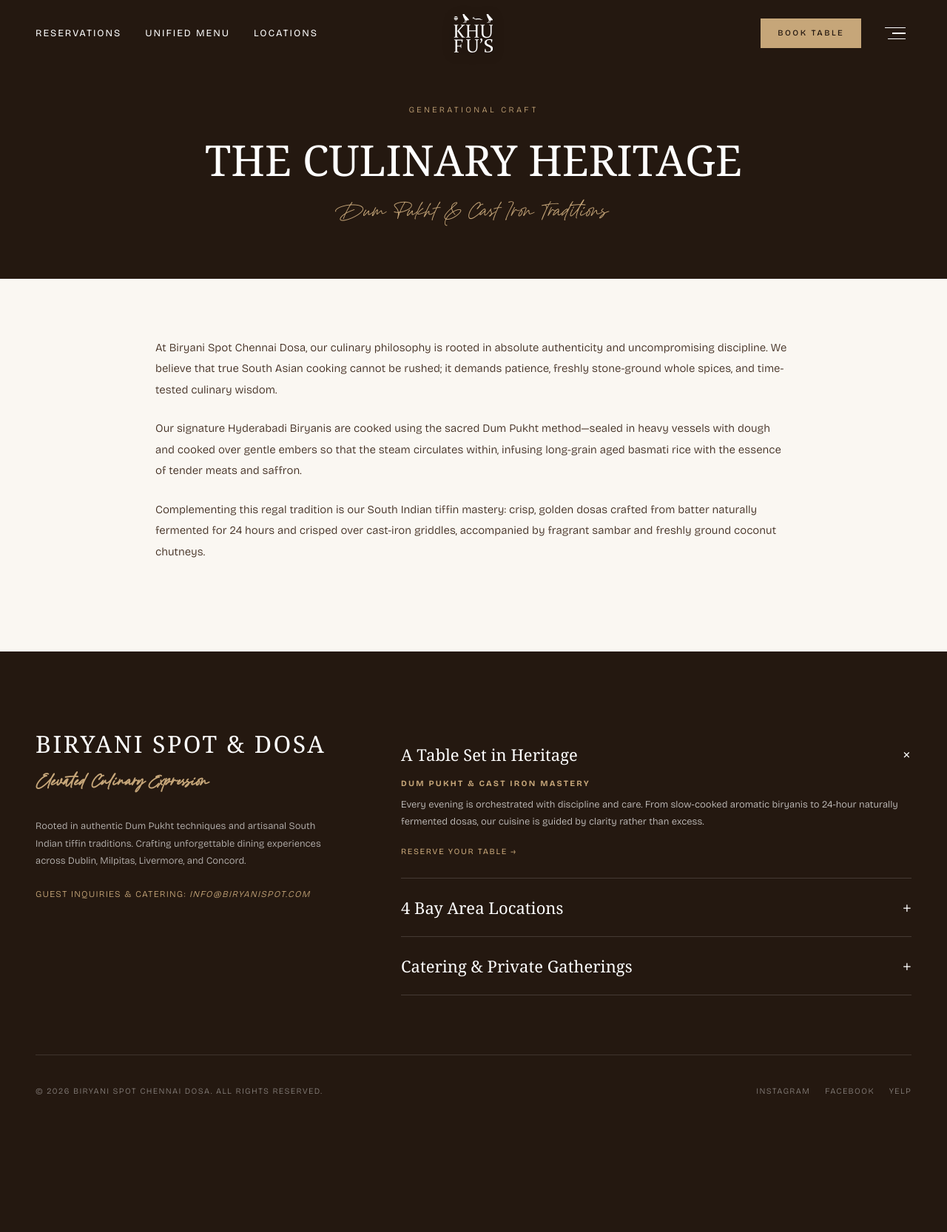
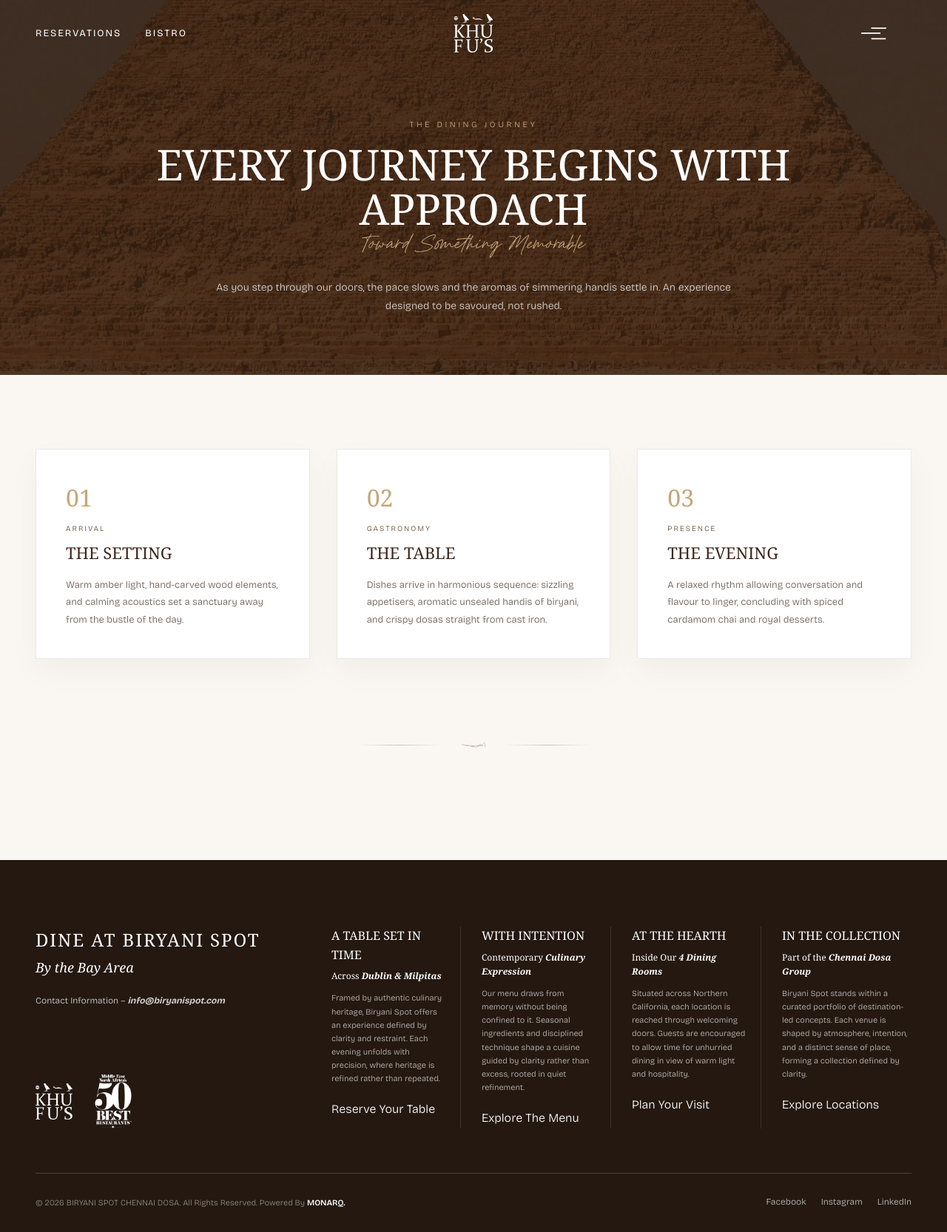
Before and after one commit to badalsharmaa/biryani-spot-chennai-dosa, a PHP site: page /experience in a window 1280 px wide. Shown: the whole page at 74% size. Before the commit the page ends 1480 px from the top, so only its background shows below. Run offline with PHP 8.4, Linux system fonts and the light colour scheme; some libraries are stand-ins or nearby versions; some web fonts are replaced.

Commit message:
feat: clone all pages from header (about, experience, legacy, gallery, bistro, menu, locations, reservations) and match exact Khufus header & footer design with Lottie burger and 4-column luxury layout

```diff
--- a/app/views/experience/index.php
+++ b/app/views/experience/index.php
@@ -1,27 +1,69 @@
 <?php
-$pageTitle = "About & The Craft | Biryani Spot Chennai Dosa";
+$pageTitle = "The Experience | Biryani Spot Chennai Dosa";
 require_once __DIR__ . "/../layouts/header.php";
 ?>
-<section style="padding: 140px 48px 60px; background-color: var(--color-espresso-dark); color: #fff; text-align: center;">
-  <div style="max-width: 900px; margin: 0 auto;">
-    <div style="font-size: 11px; letter-spacing: 0.3em; text-transform: uppercase; color: var(--color-sand); margin-bottom: 12px;">Generational Craft</div>
-    <h1 style="font-family: var(--font-serif); font-size: clamp(38px, 4.5vw, 64px); font-weight: 300; text-transform: uppercase;">
-      The Culinary Heritage
-      <span style="display: block; font-family: var(--font-script); font-size: clamp(26px, 2.5vw, 38px); color: var(--color-sand); text-transform: capitalize; margin-top: 4px;">Dum Pukht & Cast Iron Traditions</span>
+<section style="padding: 160px 48px 80px; background: #241810; color: #fff; text-align: center; position: relative;">
+  <div style="position: absolute; inset: 0; background: url('/assets/images/exp-landing.webp') center / cover no-repeat; opacity: 0.22;"></div>
+  <div style="position: relative; z-index: 2; max-width: 960px; margin: 0 auto;">
+    <div style="font-size: 11px; letter-spacing: 0.32em; text-transform: uppercase; color: var(--color-sand); margin-bottom: 14px;">The Dining Journey</div>
+    <h1 style="font-family: var(--font-serif); font-size: clamp(38px, 4.5vw, 64px); font-weight: 300; text-transform: uppercase; line-height: 1.05;">
+      EVERY JOURNEY BEGINS WITH<br>APPROACH
+      <span style="display: block; font-family: var(--font-script); font-size: clamp(26px, 2.5vw, 38px); color: var(--color-sand); text-transform: capitalize; margin-top: 6px;">toward something memorable</span>
     </h1>
-  </div>
-</section>
-<section style="padding: 80px 48px 120px; background-color: var(--color-cream); line-height: 1.9; font-size: 15px; color: var(--color-espresso);">
-  <div style="max-width: 860px; margin: 0 auto;">
-    <p style="margin-bottom: 24px;">
-      At Biryani Spot Chennai Dosa, our culinary philosophy is rooted in absolute authenticity and uncompromising discipline. We believe that true South Asian cooking cannot be rushed; it demands patience, freshly stone-ground whole spices, and time-tested culinary wisdom.
-    </p>
-    <p style="margin-bottom: 24px;">
-      Our signature Hyderabadi Biryanis are cooked using the sacred Dum Pukht method—sealed in heavy vessels with dough and cooked over gentle embers so that the steam circulates within, infusing long-grain aged basmati rice with the essence of tender meats and saffron.
-    </p>
-    <p>
-      Complementing this regal tradition is our South Indian tiffin mastery: crisp, golden dosas crafted from batter naturally fermented for 24 hours and crisped over cast-iron griddles, accompanied by fragrant sambar and freshly ground coconut chutneys.
+    <p style="margin-top: 24px; font-size: 14px; color: rgba(255,255,255,0.78); line-height: 1.8; max-width: 720px; margin-left: auto; margin-right: auto;">
+      As you step through our doors, the pace slows and the aromas of simmering handis settle in. An experience designed to be savoured, not rushed.
     </p>
   </div>
 </section>
+
+<!-- Chapter sequence -->
+<section style="padding: 100px 48px; background-color: var(--color-cream);">
+  <div style="max-width: 1200px; margin: 0 auto;">
+
+    <div style="display: grid; grid-template-columns: repeat(3, 1fr); gap: 36px;">
+
+      <div style="background: #fff; padding: 40px; border: 1px solid rgba(61,41,28,0.1); box-shadow: 0 16px 40px rgba(0,0,0,0.04);">
+        <div style="font-family: var(--font-serif); font-size: 32px; color: var(--color-sand); margin-bottom: 8px;">01</div>
+        <div style="font-size: 10px; letter-spacing: 0.2em; text-transform: uppercase; color: rgb(106,76,54); margin-bottom: 8px;">Arrival</div>
+        <h3 style="font-family: var(--font-serif); font-size: 22px; font-weight: 300; text-transform: uppercase; color: var(--color-espresso); margin-bottom: 14px;">
+          The Setting
+        </h3>
+        <p style="font-size: 13px; line-height: 1.8; color: rgba(61,41,28,0.75);">
+          Warm amber light, hand-carved wood elements, and calming acoustics set a sanctuary away from the bustle of the day.
+        </p>
+      </div>
+
+      <div style="background: #fff; padding: 40px; border: 1px solid rgba(61,41,28,0.1); box-shadow: 0 16px 40px rgba(0,0,0,0.04);">
+        <div style="font-family: var(--font-serif); font-size: 32px; color: var(--color-sand); margin-bottom: 8px;">02</div>
+        <div style="font-size: 10px; letter-spacing: 0.2em; text-transform: uppercase; color: rgb(106,76,54); margin-bottom: 8px;">Gastronomy</div>
+        <h3 style="font-family: var(--font-serif); font-size: 22px; font-weight: 300; text-transform: uppercase; color: var(--color-espresso); margin-bottom: 14px;">
+          The Table
+        </h3>
+        <p style="font-size: 13px; line-height: 1.8; color: rgba(61,41,28,0.75);">
+          Dishes arrive in harmonious sequence: sizzling appetisers, aromatic unsealed handis of biryani, and crispy dosas straight from cast iron.
+        </p>
+      </div>
+
+      <div style="background: #fff; padding: 40px; border: 1px solid rgba(61,41,28,0.1); box-shadow: 0 16px 40px rgba(0,0,0,0.04);">
+        <div style="font-family: var(--font-serif); font-size: 32px; color: var(--color-sand); margin-bottom: 8px;">03</div>
+        <div style="font-size: 10px; letter-spacing: 0.2em; text-transform: uppercase; color: rgb(106,76,54); margin-bottom: 8px;">Presence</div>
+        <h3 style="font-family: var(--font-serif); font-size: 22px; font-weight: 300; text-transform: uppercase; color: var(--color-espresso); margin-bottom: 14px;">
+          The Evening
+        </h3>
+        <p style="font-size: 13px; line-height: 1.8; color: rgba(61,41,28,0.75);">
+          A relaxed rhythm allowing conversation and flavour to linger, concluding with spiced cardamom chai and royal desserts.
+        </p>
+      </div>
+
+    </div>
+
+    <!-- Ornament Divider -->
+    <div class="kh-ornament-divider" style="margin-top: 60px;">
+      <div class="kh-ornament-line"></div>
+      <div class="kh-ornament-mark"></div>
+      <div class="kh-ornament-line"></div>
+    </div>
+
+  </div>
+</section>
 <?php require_once __DIR__ . "/../layouts/footer.php"; ?>
--- a/app/views/layouts/footer.php
+++ b/app/views/layouts/footer.php
@@ -1,83 +1,110 @@
   </main>
 
   <!-- =========================================================================
-       LUXURY MULTI-TIER ACCORDION FOOTER
+       EXACT LUXURY FOOTER (MATCHING KHUFUS.COM ELEMENTOR-58)
        ========================================================================= -->
-  <footer class="khf-footer">
-    <div class="khf-footer-grid">
+  <footer class="elementor-location-footer" style="background-color: #241810; color: #fff; padding: 90px 48px 30px; position: relative;">
+    <div style="max-width: 1440px; margin: 0 auto;">
 
-      <!-- Brand column -->
-      <div class="khf-footer-brand">
-        <h2>BIRYANI SPOT & DOSA</h2>
-        <h3>Elevated Culinary Expression</h3>
-        <p>
-          Rooted in authentic Dum Pukht techniques and artisanal South Indian tiffin traditions.
-          Crafting unforgettable dining experiences across Dublin, Milpitas, Livermore, and Concord.
-        </p>
-        <p style="color: var(--color-sand); font-size: 12px; letter-spacing: 0.1em; text-transform: uppercase;">
-          Guest Inquiries & Catering: <em>info@biryanispot.com</em>
-        </p>
-      </div>
+      <!-- Top Grid: Brand Box + 4 Columns -->
+      <div style="display: grid; grid-template-columns: minmax(280px, 340px) 1fr; gap: 60px; border-bottom: 1px solid rgba(255,255,255,0.18); padding-bottom: 60px;">
 
-      <!-- Accordion columns -->
-      <div class="khf-footer-accordion">
+        <!-- Left: Brand Info & Award Seals -->
+        <div style="display: flex; flex-direction: column; justify-content: space-between;">
+          <div>
+            <h2 style="font-family: var(--font-serif); font-size: 24px; font-weight: 300; letter-spacing: 0.08em; text-transform: uppercase; margin-bottom: 4px; color: #fff;">
+              DINE AT BIRYANI SPOT
+            </h2>
+            <h3 style="font-family: var(--font-serif); font-style: italic; font-size: 18px; font-weight: 300; color: #fff; margin-bottom: 20px;">
+              By the Bay Area
+            </h3>
+            <p style="font-family: var(--font-sans); font-size: 12px; color: rgba(255,255,255,0.8); line-height: 1.8; margin-bottom: 24px;">
+              Contact Information – <em><strong>info@biryanispot.com</strong></em>
+            </p>
+          </div>
 
-        <div class="khf-accordion-item is-open">
-          <button class="khf-accordion-header" type="button">
-            A Table Set in Heritage
-            <span>+</span>
-          </button>
-          <div class="khf-accordion-body">
-            <h4>Dum Pukht & Cast Iron Mastery</h4>
-            <p>
-              Every evening is orchestrated with discipline and care. From slow-cooked aromatic biryanis
-              to 24-hour naturally fermented dosas, our cuisine is guided by clarity rather than excess.
-            </p>
-            <a href="/reservations" class="khf-nav-link" style="color: var(--color-sand); font-size: 11px;">Reserve Your Table &rarr;</a>
+          <div style="display: flex; align-items: center; gap: 20px;">
+            <img src="/assets/images/logo-white.svg" alt="Brand Seal" style="width: 50px; height: auto;">
+            <img src="/assets/images/footer-award.webp" alt="Award Seal" style="width: 70px; height: auto;">
           </div>
         </div>
 
-        <div class="khf-accordion-item">
-          <button class="khf-accordion-header" type="button">
-            4 Bay Area Locations
-            <span>+</span>
-          </button>
-          <div class="khf-accordion-body">
-            <h4>Dublin &bull; Milpitas &bull; Livermore &bull; Concord</h4>
-            <p>
-              1. <strong>Dublin:</strong> 4288 Dublin Blvd #111 | (925) 361-5317<br>
-              2. <strong>Milpitas:</strong> 380 South Main Street | (669) 264-7920<br>
-              3. <strong>Livermore:</strong> 2050 Portola Avenue | (669) 264-7920<br>
-              4. <strong>Concord:</strong> 3540 Clayton Road | (925) 494-4470
+        <!-- Right: 4-Column Luxury Menu (Desktop Grid) -->
+        <div class="khf-footer-desktop-menu" style="display: grid; grid-template-columns: repeat(4, 1fr); gap: 28px;">
+
+          <!-- Col 1: A Table Set in Time -->
+          <div style="border-right: 1px solid rgba(255,255,255,0.12); padding-right: 20px;">
+            <div style="font-family: var(--font-serif); font-size: 16px; font-weight: 400; text-transform: uppercase; margin-bottom: 6px; color: #fff;">
+              A Table Set in Time
+            </div>
+            <div style="font-family: var(--font-serif); font-size: 12px; margin-bottom: 12px; color: #fff;">
+              Across <em><strong>Dublin &amp; Milpitas</strong></em>
+            </div>
+            <p style="font-family: var(--font-sans); font-size: 11px; line-height: 1.65; color: rgba(255,255,255,0.7); margin-bottom: 20px;">
+              Framed by authentic culinary heritage, Biryani Spot offers an experience defined by clarity and restraint. Each evening unfolds with precision, where heritage is refined rather than repeated.
             </p>
-            <a href="/locations" class="khf-nav-link" style="color: var(--color-sand); font-size: 11px;">View All Operating Hours &rarr;</a>
+            <a href="/reservations" class="khf-bricolage-btn">Reserve Your Table</a>
           </div>
-        </div>
 
-        <div class="khf-accordion-item">
-          <button class="khf-accordion-header" type="button">
-            Catering & Private Gatherings
-            <span>+</span>
-          </button>
-          <div class="khf-accordion-body">
-            <h4>Live Dosa Stations & Grand Biryani Handis</h4>
-            <p>
-              Bring the signature Biryani Spot Chennai Dosa experience to weddings, corporate galas, and private celebrations.
+          <!-- Col 2: With Intention -->
+          <div style="border-right: 1px solid rgba(255,255,255,0.12); padding-right: 20px;">
+            <div style="font-family: var(--font-serif); font-size: 16px; font-weight: 400; text-transform: uppercase; margin-bottom: 6px; color: #fff;">
+              With Intention
+            </div>
+            <div style="font-family: var(--font-serif); font-size: 12px; margin-bottom: 12px; color: #fff;">
+              Contemporary <em><strong>Culinary Expression</strong></em>
+            </div>
+            <p style="font-family: var(--font-sans); font-size: 11px; line-height: 1.65; color: rgba(255,255,255,0.7); margin-bottom: 20px;">
+              Our menu draws from memory without being confined to it. Seasonal ingredients and disciplined technique shape a cuisine guided by clarity rather than excess, rooted in quiet refinement.
             </p>
-            <a href="/reservations" class="khf-nav-link" style="color: var(--color-sand); font-size: 11px;">Request Catering Consultation &rarr;</a>
+            <a href="/menu" class="khf-bricolage-btn">Explore The Menu</a>
           </div>
+
+          <!-- Col 3: At the Plateau -->
+          <div style="border-right: 1px solid rgba(255,255,255,0.12); padding-right: 20px;">
+            <div style="font-family: var(--font-serif); font-size: 16px; font-weight: 400; text-transform: uppercase; margin-bottom: 6px; color: #fff;">
+              At the Hearth
+            </div>
+            <div style="font-family: var(--font-serif); font-size: 12px; margin-bottom: 12px; color: #fff;">
+              Inside Our <em><strong>4 Dining Rooms</strong></em>
+            </div>
+            <p style="font-family: var(--font-sans); font-size: 11px; line-height: 1.65; color: rgba(255,255,255,0.7); margin-bottom: 20px;">
+              Situated across Northern California, each location is reached through welcoming doors. Guests are encouraged to allow time for unhurried dining in view of warm light and hospitality.
+            </p>
+            <a href="/experience" class="khf-bricolage-btn">Plan Your Visit</a>
+          </div>
+
+          <!-- Col 4: In the Collection -->
+          <div>
+            <div style="font-family: var(--font-serif); font-size: 16px; font-weight: 400; text-transform: uppercase; margin-bottom: 6px; color: #fff;">
+              In the Collection
+            </div>
+            <div style="font-family: var(--font-serif); font-size: 12px; margin-bottom: 12px; color: #fff;">
+              Part of the <em><strong>Chennai Dosa Group</strong></em>
+            </div>
+            <p style="font-family: var(--font-sans); font-size: 11px; line-height: 1.65; color: rgba(255,255,255,0.7); margin-bottom: 20px;">
+              Biryani Spot stands within a curated portfolio of destination-led concepts. Each venue is shaped by atmosphere, intention, and a distinct sense of place, forming a collection defined by clarity.
+            </p>
+            <a href="/locations" class="khf-bricolage-btn">Explore Locations</a>
+          </div>
+
         </div>
 
       </div>
-    </div>
 
-    <div class="khf-footer-bottom">
-      <div>&copy; <?= date('Y') ?> Biryani Spot Chennai Dosa. All Rights Reserved.</div>
-      <div class="khf-footer-socials">
-        <a href="https://instagram.com" target="_blank" rel="noopener">Instagram</a>
-        <a href="https://facebook.com" target="_blank" rel="noopener">Facebook</a>
-        <a href="https://yelp.com" target="_blank" rel="noopener">Yelp</a>
+      <!-- Bottom Row: Copyright + Social Icons -->
+      <div style="display: flex; justify-content: space-between; align-items: center; padding-top: 30px; font-family: var(--font-sans); font-size: 11px; color: rgba(255,255,255,0.5);">
+        <div>
+          &copy; <?= date('Y') ?> BIRYANI SPOT CHENNAI DOSA. All Rights Reserved. Powered By <span style="color:#fff; font-weight:600;">MONARQ.</span>
+        </div>
+
+        <div style="display: flex; gap: 20px; align-items: center;">
+          <a href="https://facebook.com" target="_blank" rel="noopener" style="color: rgba(255,255,255,0.7); font-size: 12px;">Facebook</a>
+          <a href="https://instagram.com" target="_blank" rel="noopener" style="color: rgba(255,255,255,0.7); font-size: 12px;">Instagram</a>
+          <a href="https://linkedin.com" target="_blank" rel="noopener" style="color: rgba(255,255,255,0.7); font-size: 12px;">LinkedIn</a>
+        </div>
       </div>
+
     </div>
   </footer>
 
--- a/app/views/layouts/header.php
+++ b/app/views/layouts/header.php
@@ -3,12 +3,15 @@
 <head>
   <meta charset="UTF-8">
   <meta name="viewport" content="width=device-width, initial-scale=1.0">
-  <title><?= $pageTitle ?? "Biryani Spot Chennai Dosa | Elevated Indian Dining" ?></title>
+  <title><?= $pageTitle ?? "Biryani Spot Chennai Dosa | Award-Winning Elevated Indian Dining" ?></title>
   <meta name="description" content="An elevated dining experience celebrating authentic Hyderabadi Dum Biryanis and crisp South Indian Dosas across 4 premier California locations.">
 
   <!-- Favicon & Stylesheet -->
   <link rel="icon" type="image/svg+xml" href="/assets/images/logo-white.svg">
   <link rel="stylesheet" href="/assets/css/khufus-theme.css">
+
+  <!-- Lottie web player -->
+  <script src="https://cdnjs.cloudflare.com/ajax/libs/lottie-web/5.10.1/lottie.min.js"></script>
 </head>
 <body>
 
@@ -41,13 +44,12 @@
   </div>
 
   <!-- =========================================================================
-       2. LUXURY ABSOLUTE HEADER
+       2. EXACT LUXURY HEADER (MATCHING KHUFUS.COM)
        ========================================================================= -->
   <header class="khf-header">
     <div class="khf-header-left">
-      <a href="/reservations" class="khf-nav-link">Reservations</a>
-      <a href="/menu" class="khf-nav-link">Unified Menu</a>
-      <a href="/locations" class="khf-nav-link">Locations</a>
+      <a href="/reservations" class="khf-nav-link">RESERVATIONS</a>
+      <a href="/bistro" class="khf-nav-link">BISTRO</a>
     </div>
 
     <a href="/" class="khf-header-logo" aria-label="Homepage">
@@ -55,27 +57,25 @@
     </a>
 
     <div class="khf-header-right">
-      <a href="/reservations" class="khf-btn-luxury khf-btn-gold" style="padding: 10px 22px; font-size: 11px;">Book Table</a>
-      <button id="khfBurgerBtn" class="khf-burger-btn" aria-label="Toggle navigation menu">
-        <span class="khf-burger-line"></span>
-        <span class="khf-burger-line"></span>
-        <span class="khf-burger-line"></span>
-      </button>
+      <!-- Lottie Toggle Animated Hamburger -->
+      <div class="lottie-wrapper" style="position: relative; height: 50px; overflow: visible;">
+        <div id="lottie-toggle" style="width: 80px; height: 50px; cursor: pointer;" aria-label="Open navigation menu"></div>
+      </div>
     </div>
   </header>
 
   <!-- =========================================================================
-       3. FULLSCREEN NAVIGATION OVERLAY
+       3. FULLSCREEN NAVIGATION OVERLAY MODAL (MATCHING POPUP-166)
        ========================================================================= -->
   <div id="khufusMenuOverlay" class="khf-menu-overlay" aria-modal="true" role="dialog">
     <nav class="khf-menu-container">
-      <a href="/about" class="khf-menu-item">About & Heritage</a>
-      <a href="/experience" class="khf-menu-item">The Experience</a>
-      <a href="/menu" class="khf-menu-item">Explore Menu (426 Dishes)</a>
-      <a href="/gallery" class="khf-menu-item">Culinary Gallery</a>
-      <a href="/locations" class="khf-menu-item">4 California Locations</a>
-      <a href="/reservations" class="khf-menu-item">Reservations & Catering</a>
-      <a href="/contact" class="khf-menu-item">Contact & Hours</a>
+      <a href="/about" class="khf-menu-item">ABOUT</a>
+      <a href="/experience" class="khf-menu-item">THE EXPERIENCE</a>
+      <a href="/menu" class="khf-menu-item">MENUS</a>
+      <a href="/gallery" class="khf-menu-item">GALLERY</a>
+      <a href="/legacy" class="khf-menu-item">THE LEGACY</a>
+      <a href="/reservations" class="khf-menu-item">RESERVATIONS</a>
+      <a href="/locations" class="khf-menu-item">LOCATION &amp; HOURS</a>
     </nav>
   </div>
 
--- a/public/index.php
+++ b/public/index.php
@@ -1,7 +1,6 @@
 <?php
 $uri = parse_url($_SERVER["REQUEST_URI"], PHP_URL_PATH);
 
-// Simple router
 switch ($uri) {
     case "/":
     case "":
@@ -14,8 +13,10 @@ switch ($uri) {
         require __DIR__ . "/../app/views/locations/index.php";
         break;
     case "/about":
+        require __DIR__ . "/../app/views/about/index.php";
+        break;
     case "/legacy":
-        require __DIR__ . "/../app/views/about/index.php";
+        require __DIR__ . "/../app/views/legacy/index.php";
         break;
     case "/experience":
         require __DIR__ . "/../app/views/experience/index.php";
@@ -27,6 +28,9 @@ switch ($uri) {
     case "/gallery":
         require __DIR__ . "/../app/views/gallery/index.php";
         break;
+    case "/bistro":
+        require __DIR__ . "/../app/views/bistro/index.php";
+        break;
     default:
         http_response_code(404);
         require __DIR__ . "/../app/views/home/index.php";
```
Also changed, not shown: app/views/bistro/index.php (added, +88 -0 lines), app/views/gallery/index.php (+28 -16 lines), app/views/legacy/index.php (added, +42 -0 lines), public/assets/images/chevron-right.svg (added), public/assets/images/exp-landing.webp (added), public/assets/images/gallery-4.webp (added), public/assets/images/gallery-5.webp (added), public/assets/images/gallery-6.webp (added), public/assets/images/gallery-7.webp (added), public/assets/images/gallery-8.webp (added), public/assets/images/gallery-9.webp (added), public/assets/images/res-hero.webp (added), public/assets/js/khufus-core.js, public/assets/js/lottie-burger.json (added).
